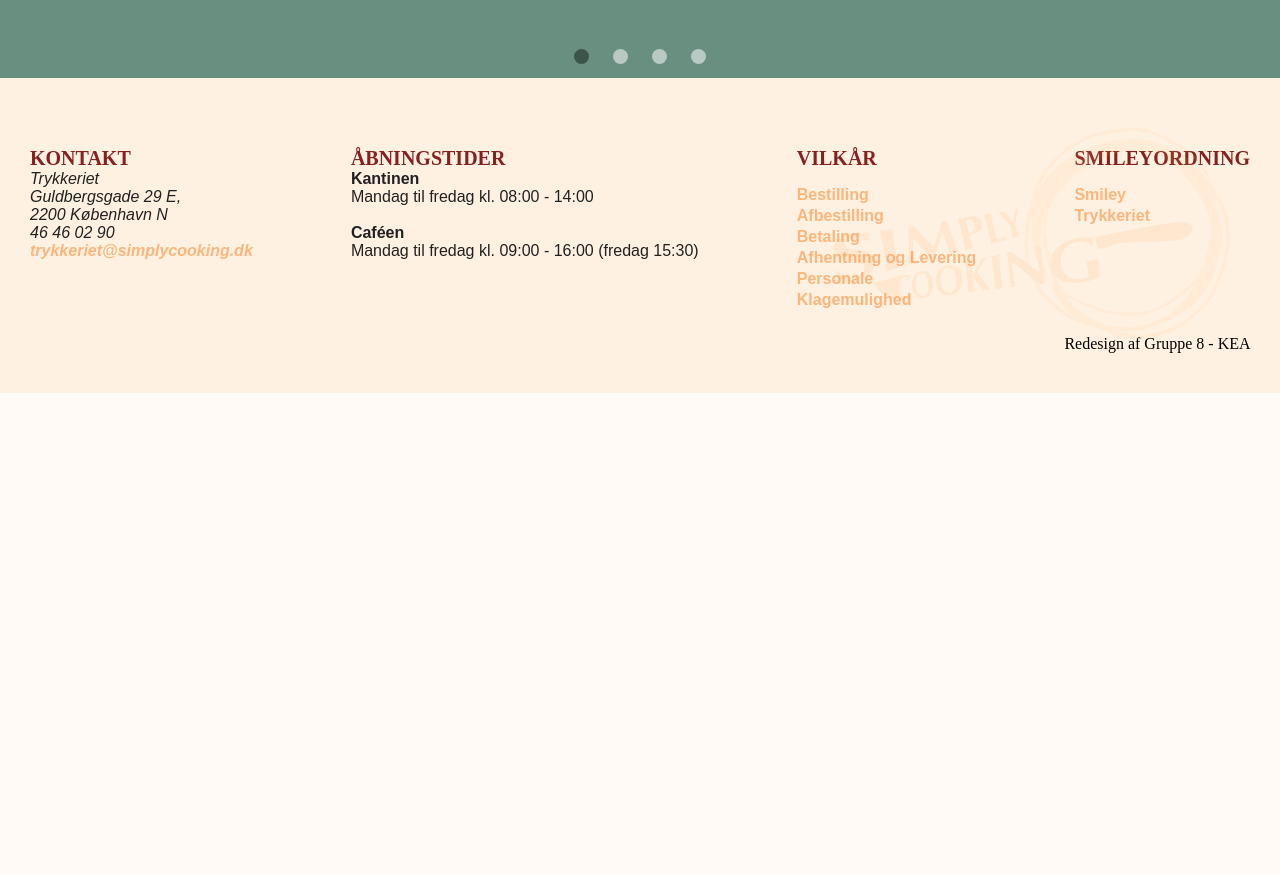
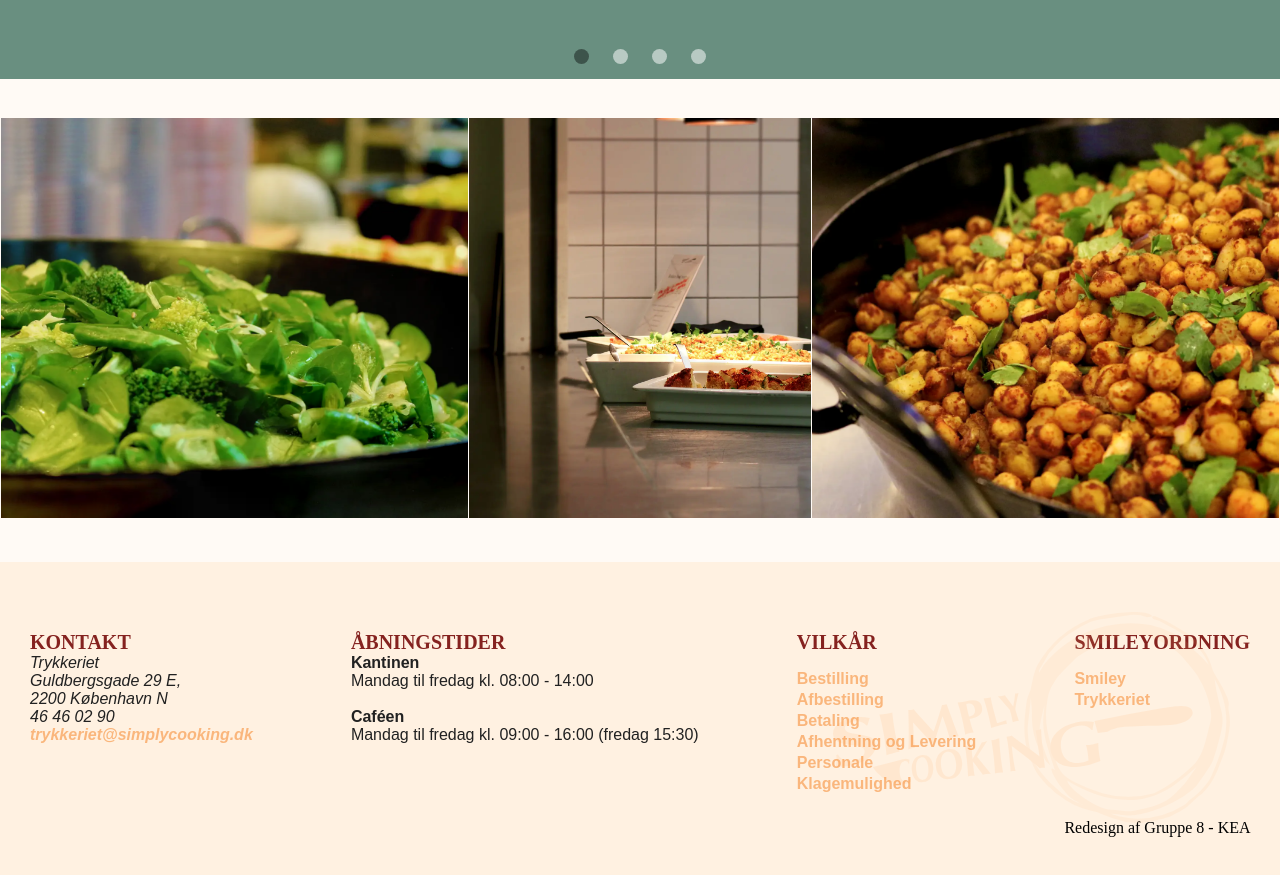
Before and after one commit to magnusdalkvist/Simply-Cooking-redesign, a plain HTML site: page catering.html in a window 1280 px wide. Shown: the part 1271-2146 px from the top of the page. Before the commit the page ends 1664 px from the top, so only its background shows below. Drawn offline with Linux system fonts and the light colour scheme; a script that the page names is missing; a web font is replaced by a local one.

Commit message:
Sat billeder ind på catering

```diff
--- a/catering.html
+++ b/catering.html
@@ -106,7 +106,6 @@
         </div>
       </section>
       <section id="reviews">
-        <div class="box green"></div>
         <div id="review_box">
           <input type="radio" name="review_box" id="slide1" checked />
           <input type="radio" name="review_box" id="slide2" />
@@ -178,6 +177,22 @@
           </div>
         </div>
       </section>
+      <section id="gallery">
+        <div class="gallery_container">
+          <div class="img1">
+            <img src="/img/salat2.webp" alt="Close-up af et fad med salat" />
+          </div>
+          <div class="img2">
+            <img src="/img/varm_mad.webp" alt="Varm kantine mad på desk" />
+          </div>
+          <div class="img3">
+            <img
+              src="/img/kikaerter.webp"
+              alt="Close-up af et fad med kikærter"
+            />
+          </div>
+        </div>
+      </section>
     </main>
     <!-- fælles footer start -->
     <footer>
--- a/styles/catering.css
+++ b/styles/catering.css
@@ -205,4 +205,27 @@ img {
   #overflow > h4 {
     margin: 20px 0 -30px 0;
   }
+
+  .gallery_container {
+    display: flex;
+    justify-content: space-evenly;
+  }
+  .img1,
+  .img2,
+  .img3 {
+    margin: 40px 0;
+  }
+  .gallery_container img {
+    width: 100%;
+    object-fit: cover;
+    height: 400px;
+  }
+
+  .gallery_container .img2 img {
+    aspect-ratio: 6/7;
+  }
+  .gallery_container .img1 img,
+  .gallery_container .img3 img {
+    aspect-ratio: 7/6;
+  }
 }
```
Also changed, not shown: img/kikaerter.webp (added), img/salat2.webp (added), img/varm_mad.webp (added).
